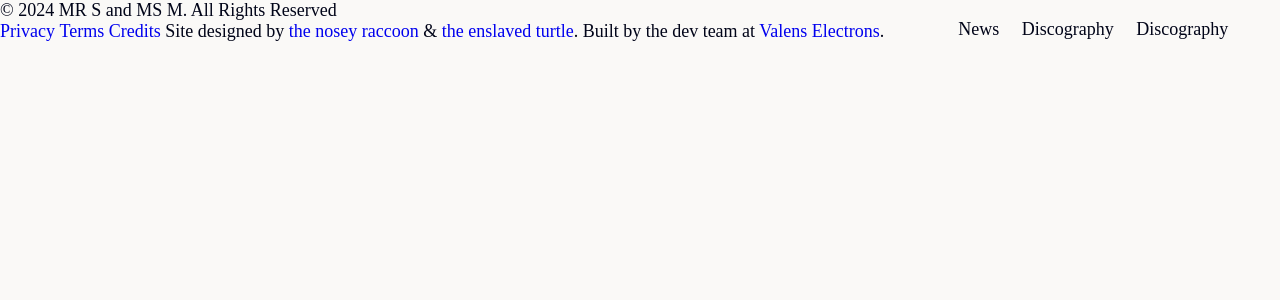
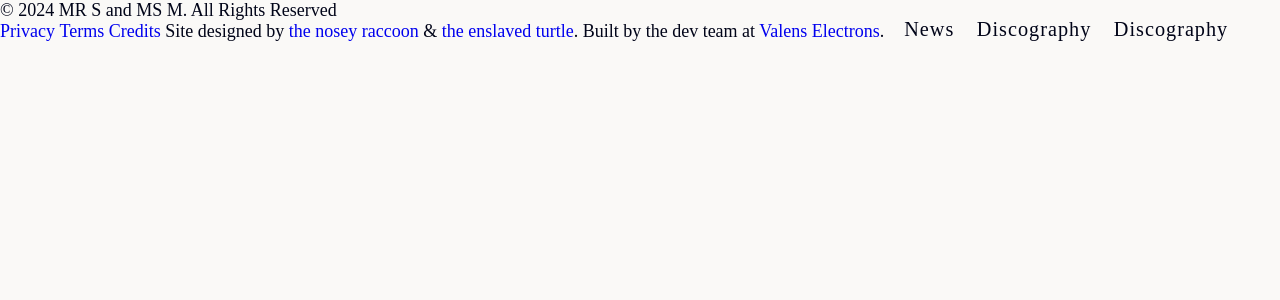
Before and after one commit to MRSandMSM/MRSandMSM.github.io, a PHP site: page / in a window 1280 px wide. Shown: the top 300 px of the page. Run offline with PHP 8.4, Linux system fonts and the light colour scheme.

Commit message:
Update main.css

```diff
--- a/assets/css/main.css
+++ b/assets/css/main.css
@@ -65,6 +65,8 @@ h1, h2, h3, h4, h5, h6 {font-weight: normal}
 #header .header-content .navigation ul li {margin: 0 18px 0 0}
 #header .header-content .navigation ul li.last {margin: 0}
 #header .header-content .navigation ul li a {
+	letter-spacing: 1px;
+	font-size: 20.25px;
 	color: #000418;
 	transition: color .375s linear;
 }
```
